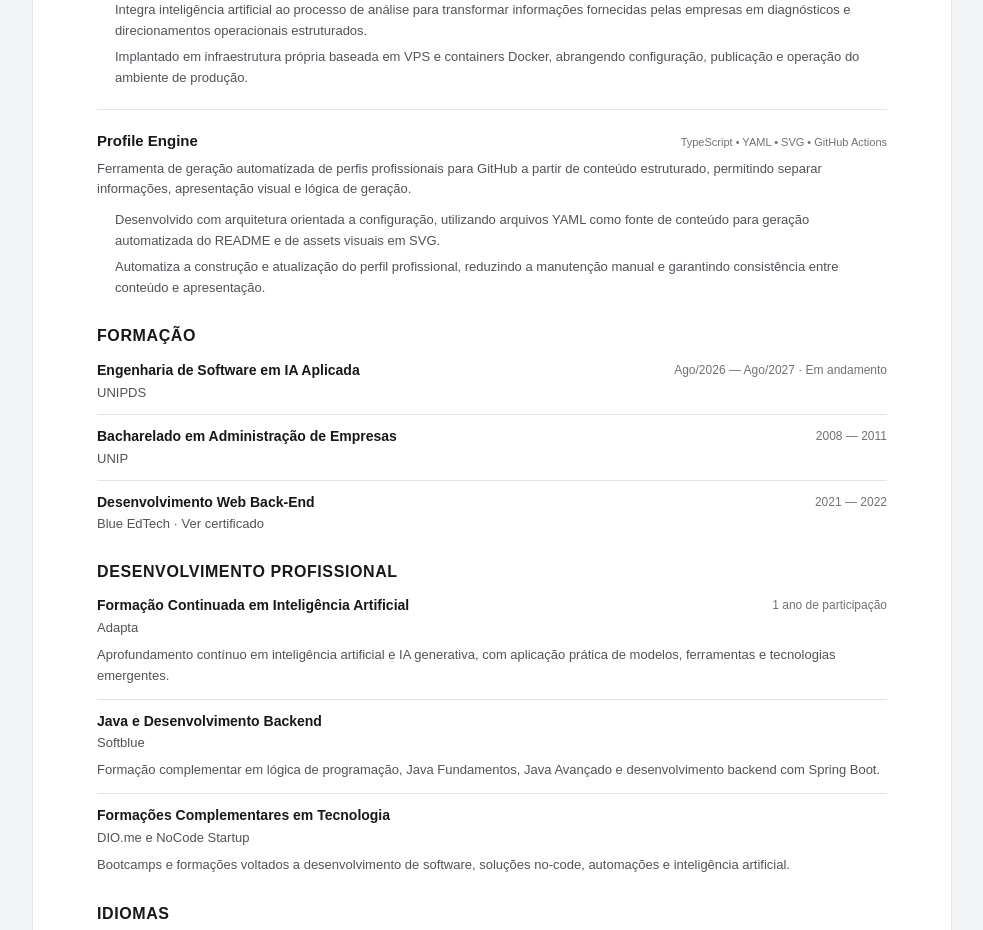
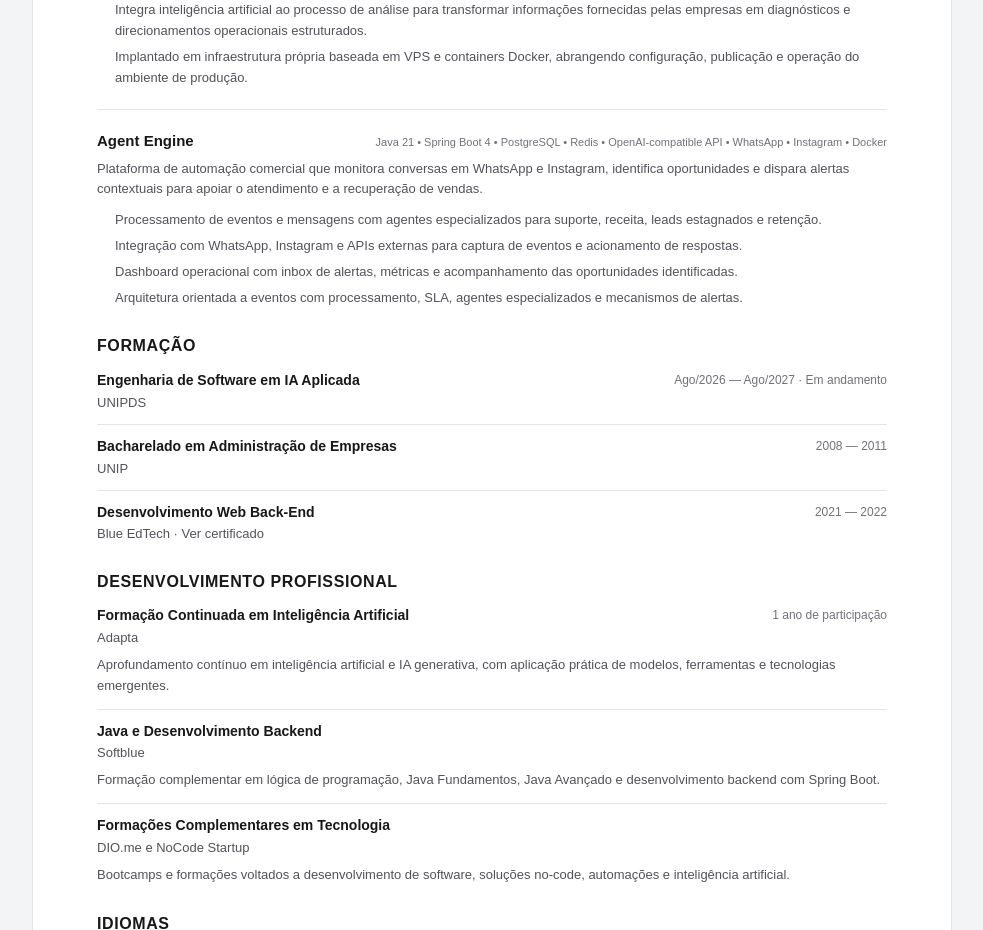
Before and after one commit to GHEPT/cv-html-pdf-bilingue, a Next.js app: page / in a window 1280 px wide. Shown: the part 3240-4170 px from the top of the page, without its empty margins (148-1131 px from the left). Built offline with nearby package versions, Linux system fonts and the light colour scheme.

Commit message:
feat: replace Profile Engine with Agent Engine

```diff
--- a/src/content/cv.ts
+++ b/src/content/cv.ts
@@ -231,18 +231,24 @@ export const cvContent: CvContentByLocale = {
                     ],
                 },
                 {
-                    name: "Profile Engine",
+                    name: "Agent Engine",
                     technologies: [
-                        "TypeScript",
-                        "YAML",
-                        "SVG",
-                        "GitHub Actions",
+                        "Java 21",
+                        "Spring Boot 4",
+                        "PostgreSQL",
+                        "Redis",
+                        "OpenAI-compatible API",
+                        "WhatsApp",
+                        "Instagram",
+                        "Docker",
                     ],
                     description:
-                        "Ferramenta de geração automatizada de perfis profissionais para GitHub a partir de conteúdo estruturado, permitindo separar informações, apresentação visual e lógica de geração.",
+                        "Plataforma de automação comercial que monitora conversas em WhatsApp e Instagram, identifica oportunidades e dispara alertas contextuais para apoiar o atendimento e a recuperação de vendas.",
                     highlights: [
-                        "Desenvolvido com arquitetura orientada a configuração, utilizando arquivos YAML como fonte de conteúdo para geração automatizada do README e de assets visuais em SVG.",
-                        "Automatiza a construção e atualização do perfil profissional, reduzindo a manutenção manual e garantindo consistência entre conteúdo e apresentação.",
+                        "Processamento de eventos e mensagens com agentes especializados para suporte, receita, leads estagnados e retenção.",
+                        "Integração com WhatsApp, Instagram e APIs externas para captura de eventos e acionamento de respostas.",
+                        "Dashboard operacional com inbox de alertas, métricas e acompanhamento das oportunidades identificadas.",
+                        "Arquitetura orientada a eventos com processamento, SLA, agentes especializados e mecanismos de alertas.",
                     ],
                 },
             ],
@@ -542,18 +548,24 @@ export const cvContent: CvContentByLocale = {
                     ],
                 },
                 {
-                    name: "Profile Engine",
+                    name: "Agent Engine",
                     technologies: [
-                        "TypeScript",
-                        "YAML",
-                        "SVG",
-                        "GitHub Actions",
+                        "Java 21",
+                        "Spring Boot 4",
+                        "PostgreSQL",
+                        "Redis",
+                        "OpenAI-compatible API",
+                        "WhatsApp",
+                        "Instagram",
+                        "Docker",
                     ],
                     description:
-                        "Automated GitHub professional profile generator based on structured content, separating information, visual presentation, and generation logic.",
+                        "Commercial automation platform that monitors WhatsApp and Instagram conversations, identifies opportunities, and triggers contextual alerts to support customer service and sales recovery.",
                     highlights: [
-                        "Built with a configuration-driven architecture using YAML files as the content source for automated README and SVG asset generation.",
-                        "Automates professional profile creation and updates, reducing manual maintenance and ensuring consistency between content and presentation.",
+                        "Event and message processing with specialized agents for support, revenue, stalled leads, and retention.",
+                        "Integration with WhatsApp, Instagram, and external APIs for event capture and response workflows.",
+                        "Operational dashboard with alert inbox, metrics, and visibility into identified opportunities.",
+                        "Event-driven architecture connecting processing, SLA management, specialized agents, and alert mechanisms.",
                     ],
                 },
             ],
```
